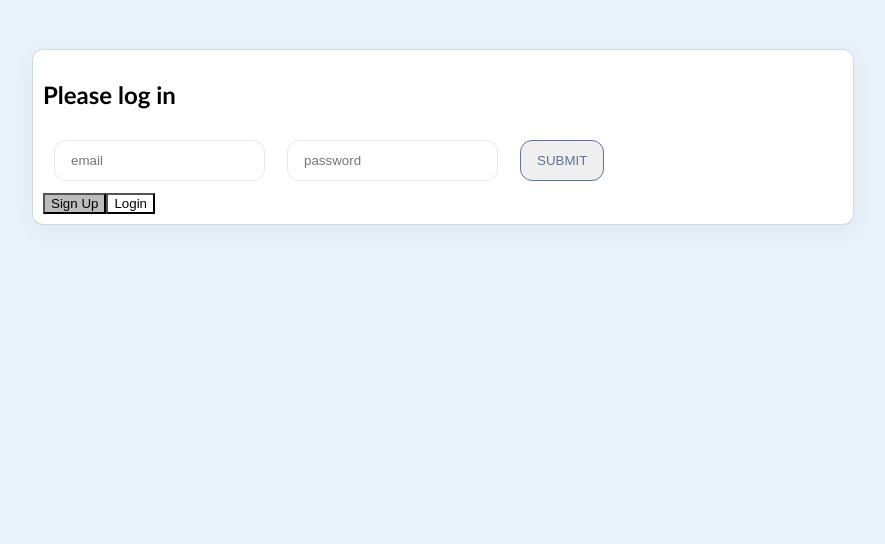
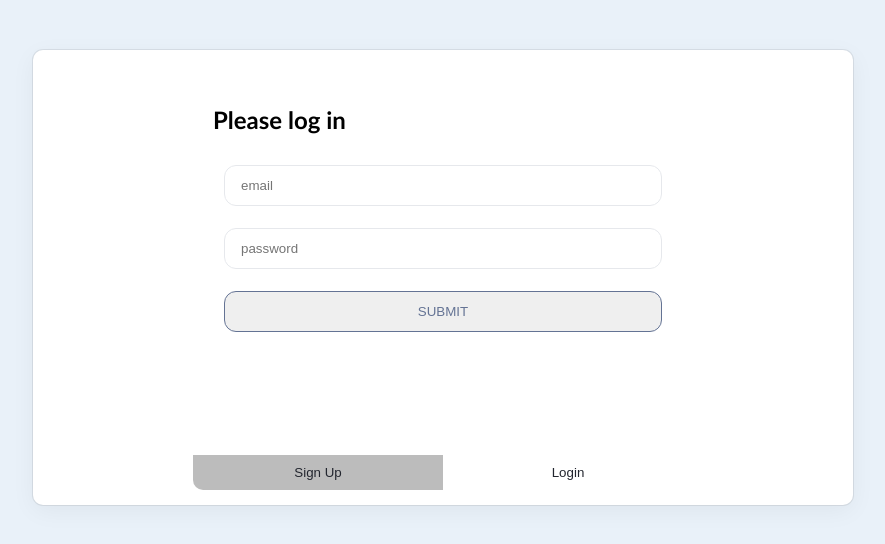
Before and after one commit to Trane7/I-do-you-do, a React (Create React App) app in the folder client/: page / in a window 1280 px wide. Shown: the top 544 px of the page, without its empty margins (197-1082 px from the left). Built offline with nearby package versions, Linux system fonts and the light colour scheme; the HTML template or start-up script is replaced by a standard one.

Commit message:
styled the auth-container in CSS

```diff
--- a/client/src/index.css
+++ b/client/src/index.css
@@ -176,3 +176,35 @@
 .modal label {
     font-size: 13px;
 }
+
+/* Auth */
+.auth-container {
+    display: flex;
+    justify-content: center;
+    margin: 5px;
+}
+
+.auth-container-box {
+    width: 500px;
+    border-radius: 10px;
+    overflow: hidden;
+    box-shadow: rgba(0,0,0,0.05) 0 6px 24px rgba(0,0,0,0.08) 0 0 0 1px;
+}
+
+.auth-container-box form {
+    display: flex;
+    flex-direction: column;
+    height: 350px;
+    padding: 20px;
+}
+
+.auth-options {
+    display: flex;
+}
+
+.auth-options button {
+    width: 50%;
+    border: none;
+    padding: 10px;
+    color: rgb(35, 38, 47);
+}
```
